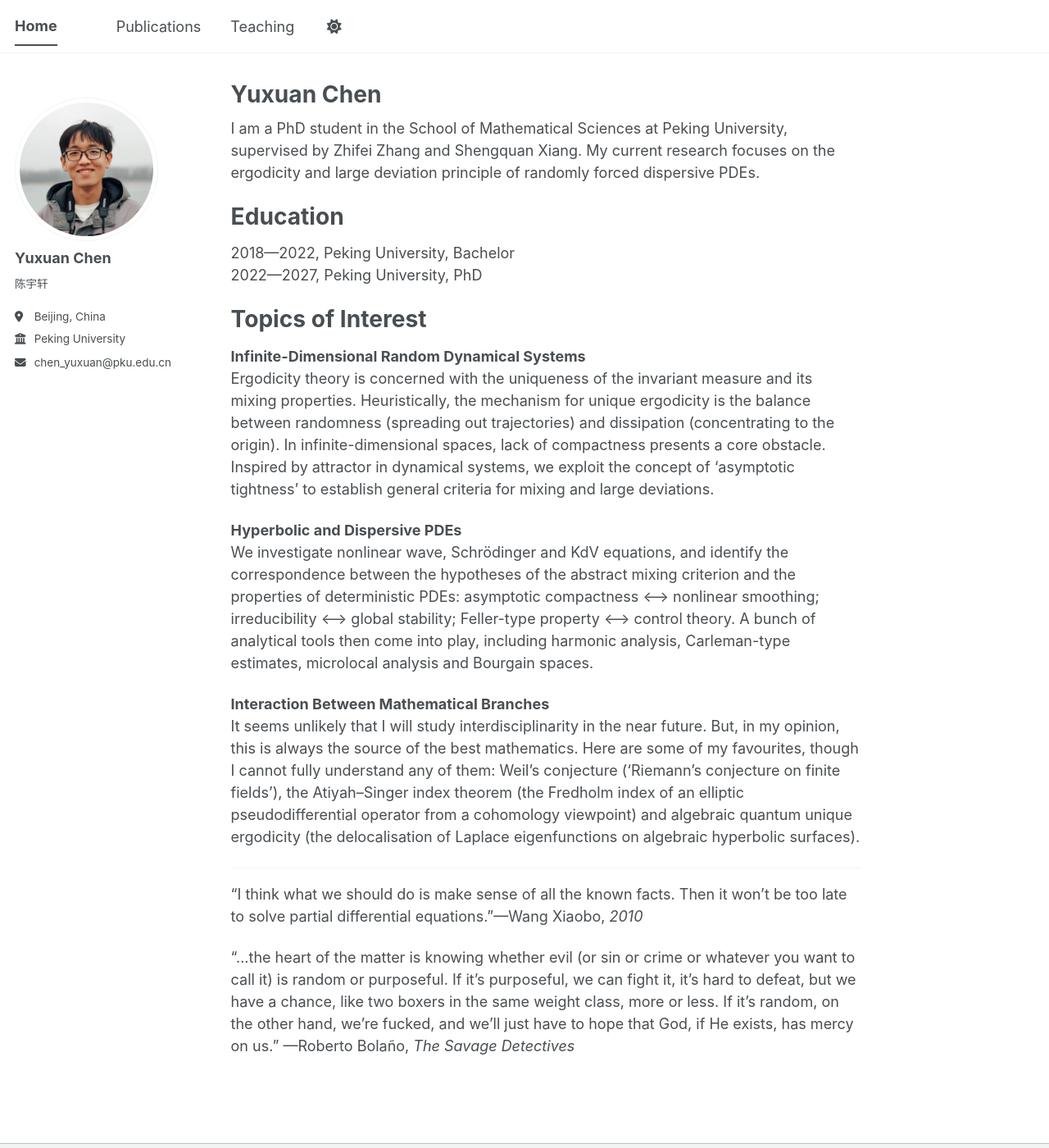
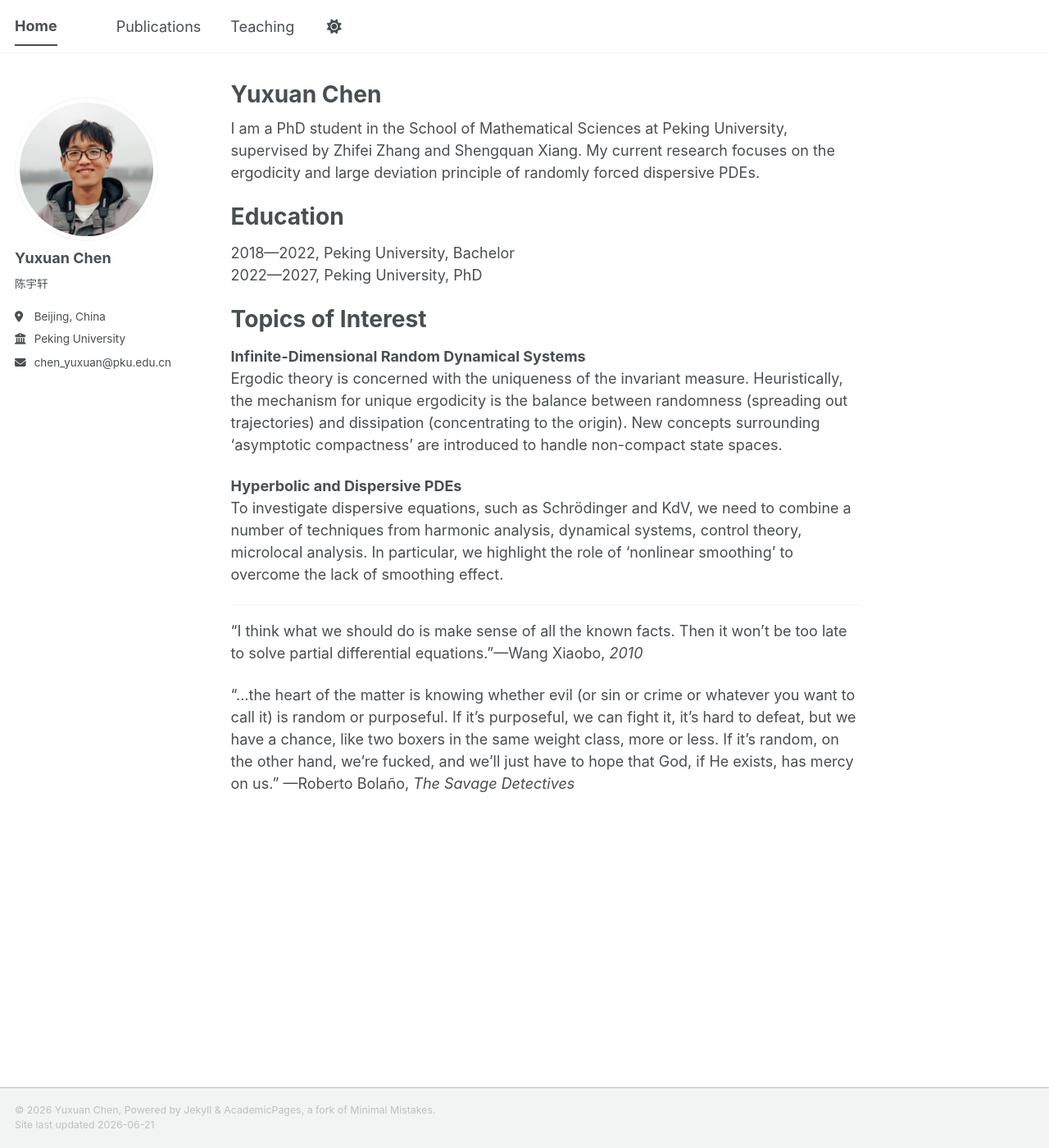
Before and after one commit to yxchen-pku/yxchen-pku.github.io, a Jekyll site: the page built from _pages/about.md, in a window 1280 px wide and 1400 px high. Shown: the whole window at 82% size. Built offline with Jekyll 4.4.1, drawn with Linux system fonts in a browser that asks for light colours; a script bundle is joined from its source files by our own code; library files that are not in the unit come from our copies.

Commit message:
Update about page content for clarity and focus
Revised sections on ergodicity and dispersive PDEs for clarity and conciseness. Removed the section on interdisciplinarity.

```diff
--- a/_pages/about.md
+++ b/_pages/about.md
@@ -17,13 +17,10 @@
 Topics of Interest
 ======
 **Infinite-Dimensional Random Dynamical Systems**
-Ergodicity theory is concerned with the uniqueness of the invariant measure and its mixing properties. Heuristically, the mechanism for unique ergodicity is the balance between randomness (spreading out trajectories) and dissipation (concentrating to the origin). In infinite-dimensional spaces, lack of compactness presents a core obstacle. Inspired by attractor in dynamical systems, we exploit the concept of 'asymptotic tightness' to establish general criteria for mixing and large deviations.
+Ergodic theory is concerned with the uniqueness of the invariant measure. Heuristically, the mechanism for unique ergodicity is the balance between randomness (spreading out trajectories) and dissipation (concentrating to the origin). New concepts surrounding 'asymptotic compactness' are introduced to handle non-compact state spaces.
 
 **Hyperbolic and Dispersive PDEs**
-We investigate nonlinear wave, Schrödinger and KdV equations, and identify the correspondence between the hypotheses of the abstract mixing criterion and the properties of deterministic PDEs: asymptotic compactness ⟷ nonlinear smoothing; irreducibility ⟷ global stability; Feller-type property ⟷ control theory. A bunch of analytical tools then come into play, including harmonic analysis, Carleman-type estimates, microlocal analysis and Bourgain spaces.
-
-**Interaction Between Mathematical Branches**
-It seems unlikely that I will study interdisciplinarity in the near future. But, in my opinion, this is always the source of the best mathematics. Here are some of my favourites, though I cannot fully understand any of them: Weil's conjecture ('Riemann's conjecture on finite fields'), the Atiyah–Singer index theorem (the Fredholm index of an elliptic pseudodifferential operator from a cohomology viewpoint) and algebraic quantum unique ergodicity (the delocalisation of Laplace eigenfunctions on algebraic hyperbolic surfaces).
+To investigate dispersive equations, such as Schrödinger and KdV, we need to combine a number of techniques from harmonic analysis, dynamical systems, control theory, microlocal analysis. In particular, we highlight the role of 'nonlinear smoothing' to overcome the lack of smoothing effect.
 
 -----
 
```
